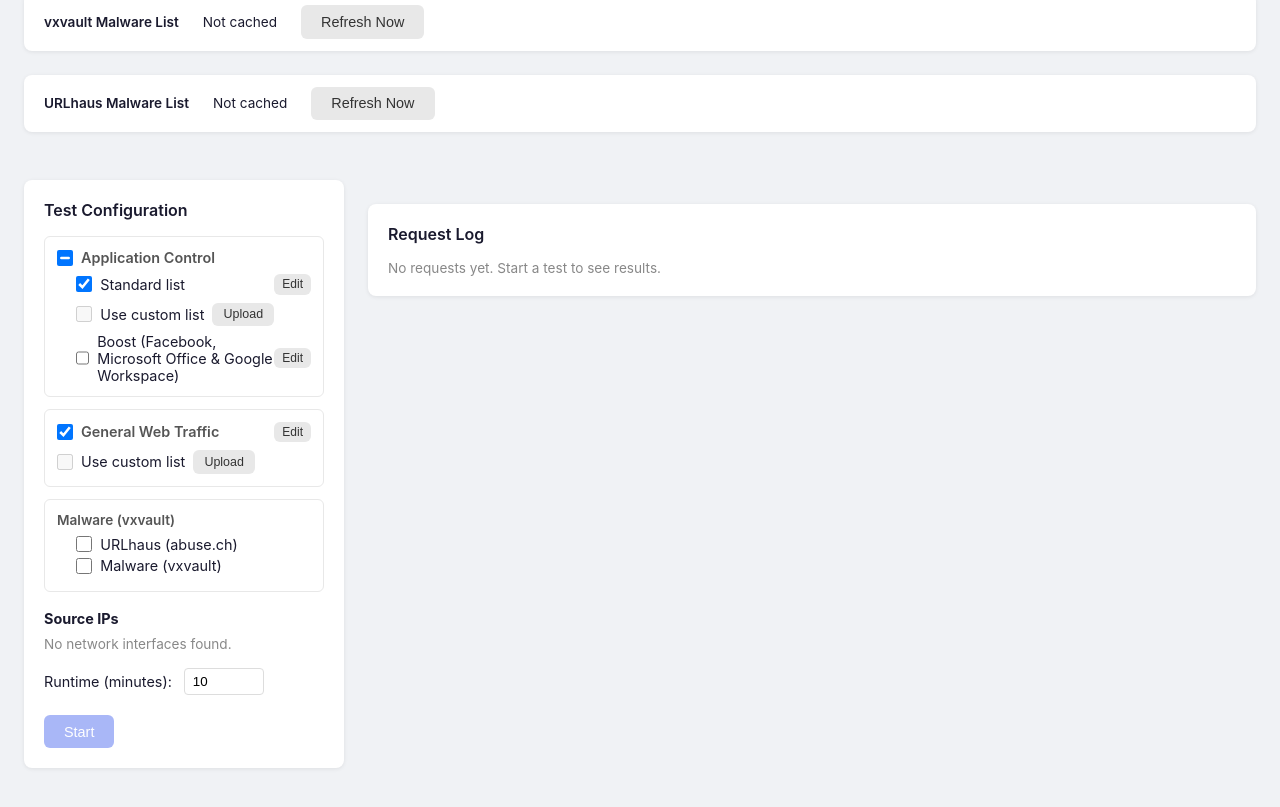
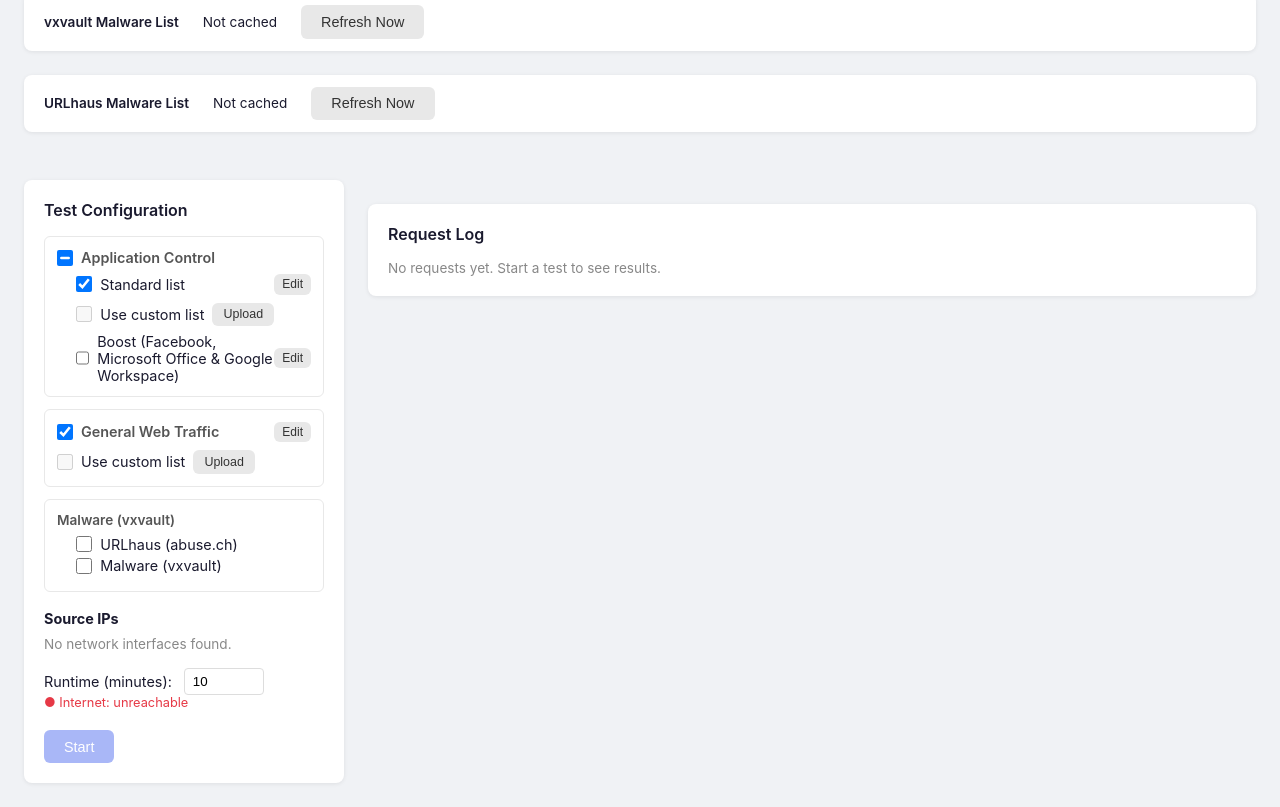
Before and after one commit to s-ruiter/TrafficGen, a website: page public/index.html in a window 1280 px wide. Shown: the part 66-873 px from the top of the page. Drawn offline with Linux system fonts and the light colour scheme; no server answers.

Commit message:
feat: add connectivity status badge to UI

```diff
--- a/public/index.html
+++ b/public/index.html
@@ -200,6 +200,12 @@
           <input type="number" x-model.number="runtimeMinutes" min="1" max="240" step="1" style="width:5rem">
         </div>
 
+        <!-- Connectivity indicator -->
+        <div x-show="connectivity.ok !== null" style="font-size:.8rem;margin-bottom:.4rem">
+          <span :style="connectivity.ok ? 'color:#2a9d8f' : 'color:#e63946'"
+                x-text="connectivity.ok ? '● Internet: OK' : '● Internet: unreachable'"></span>
+        </div>
+
         <!-- Actions -->
         <div class="action-row">
           <button class="btn btn-primary" @click="startRun"
```
